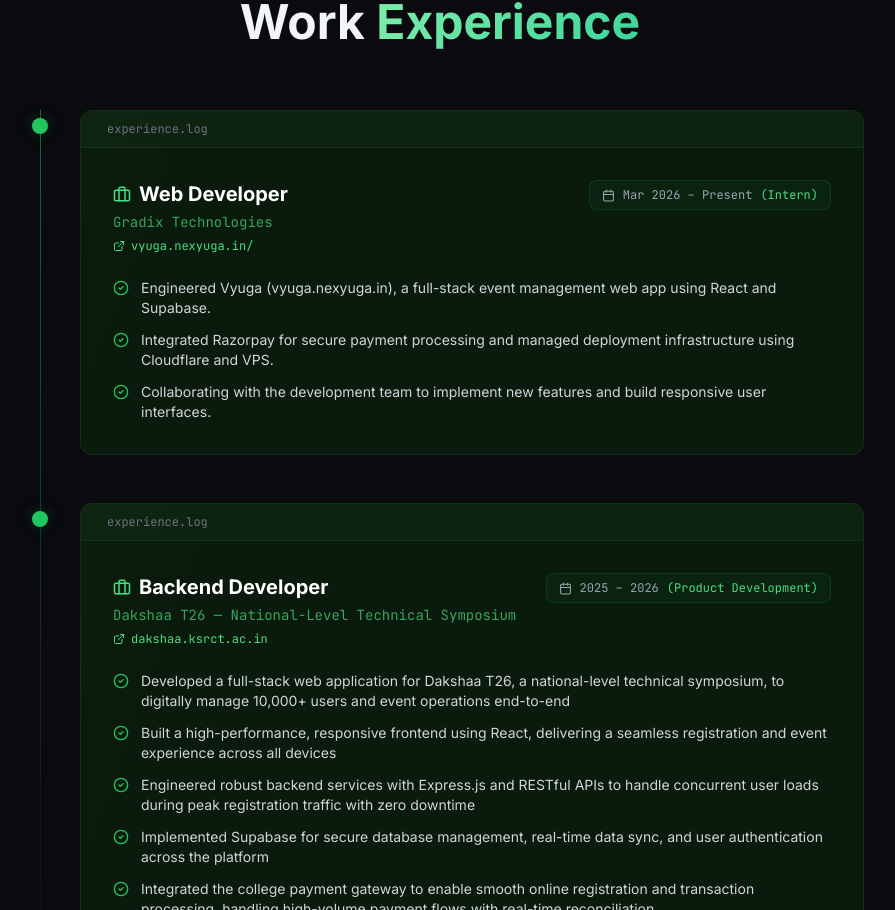
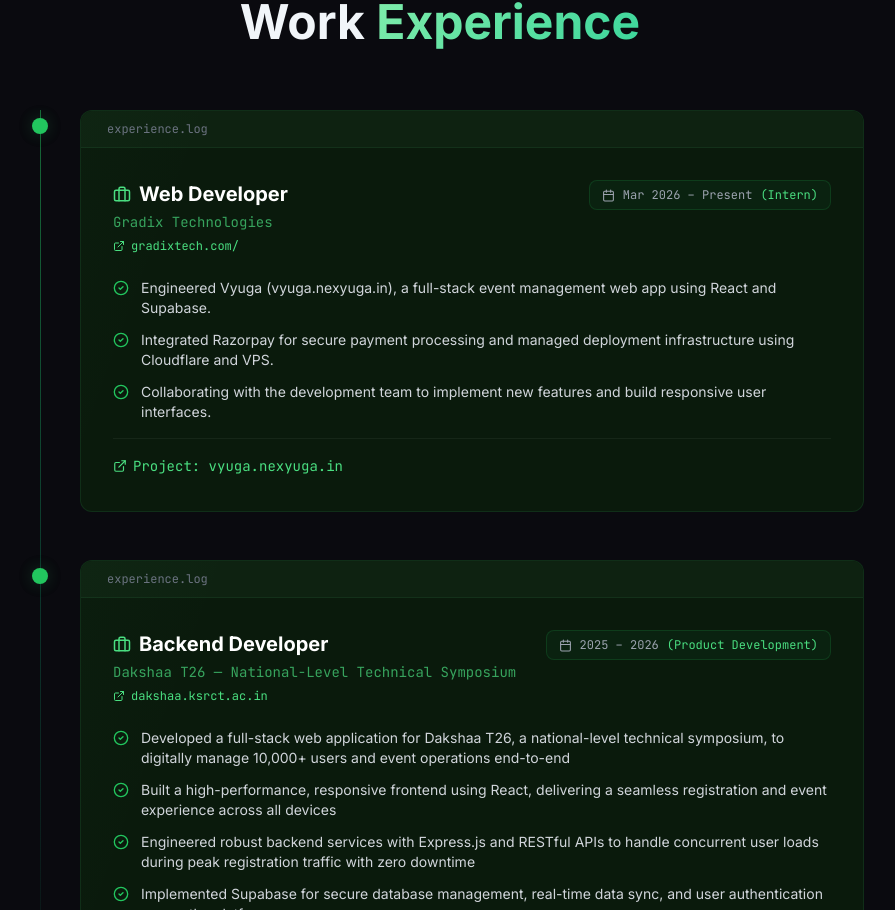
Before and after one commit to Vikasthangavel/Vikasthangavel, a React (Vite) app: page / in a window 1280 px wide. Shown: the part 4739-5649 px from the top of the page, without its empty margins (200-1095 px from the left). Built offline with nearby package versions, Linux system fonts and the light colour scheme; no server answers.

Commit message:
experince

```diff
--- a/src/components/Experience.jsx
+++ b/src/components/Experience.jsx
@@ -8,7 +8,8 @@
     company: "Gradix Technologies",
     period: "Mar 2026 – Present",
     duration: "Intern",
-    link: "https://vyuga.nexyuga.in/",
+    link: "https://gradixtech.com/",
+    projectLink: "https://vyuga.nexyuga.in/",
     points: [
       "Engineered Vyuga (vyuga.nexyuga.in), a full-stack event management web app using React and Supabase.",
       "Integrated Razorpay for secure payment processing and managed deployment infrastructure using Cloudflare and VPS.",
@@ -120,6 +121,20 @@
                         </motion.li>
                       ))}
                     </ul>
+                    {exp.projectLink && (
+                      <motion.div
+                        initial={{ opacity: 0, x: -10 }}
+                        whileInView={{ opacity: 1, x: 0 }}
+                        viewport={{ once: true }}
+                        transition={{ delay: exp.points.length * 0.1 }}
+                        className="mt-4 pt-4 border-t border-white/5"
+                      >
+                        <a href={exp.projectLink} target="_blank" rel="noopener noreferrer" className="inline-flex items-center gap-1.5 text-sm font-mono text-green-400 hover:text-green-300 transition-colors hover:translate-x-1 duration-300">
+                          <ExternalLink size={14} />
+                          Project: {exp.projectLink.replace('https://', '').replace(/\/$/, '')}
+                        </a>
+                      </motion.div>
+                    )}
                   </div>
                 </div>
               </motion.div>
```
